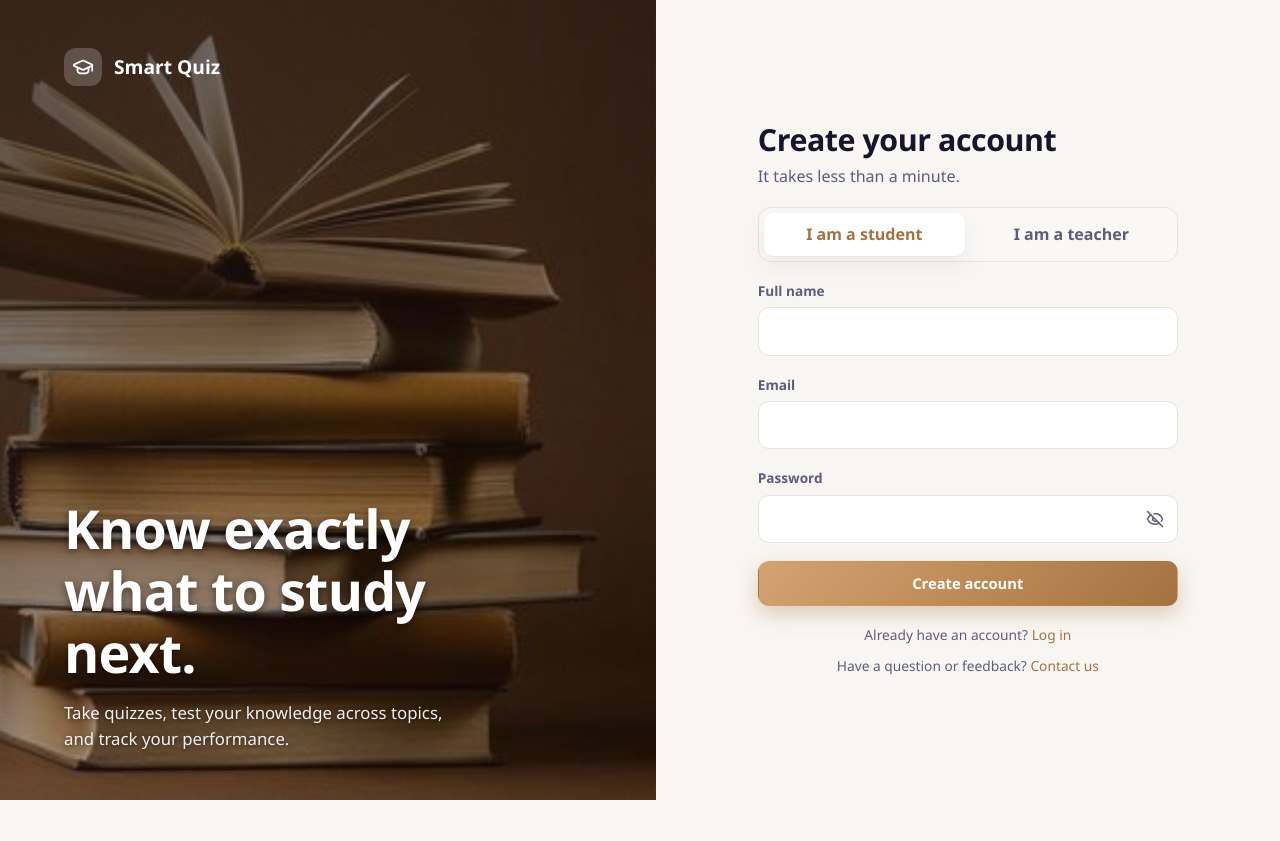
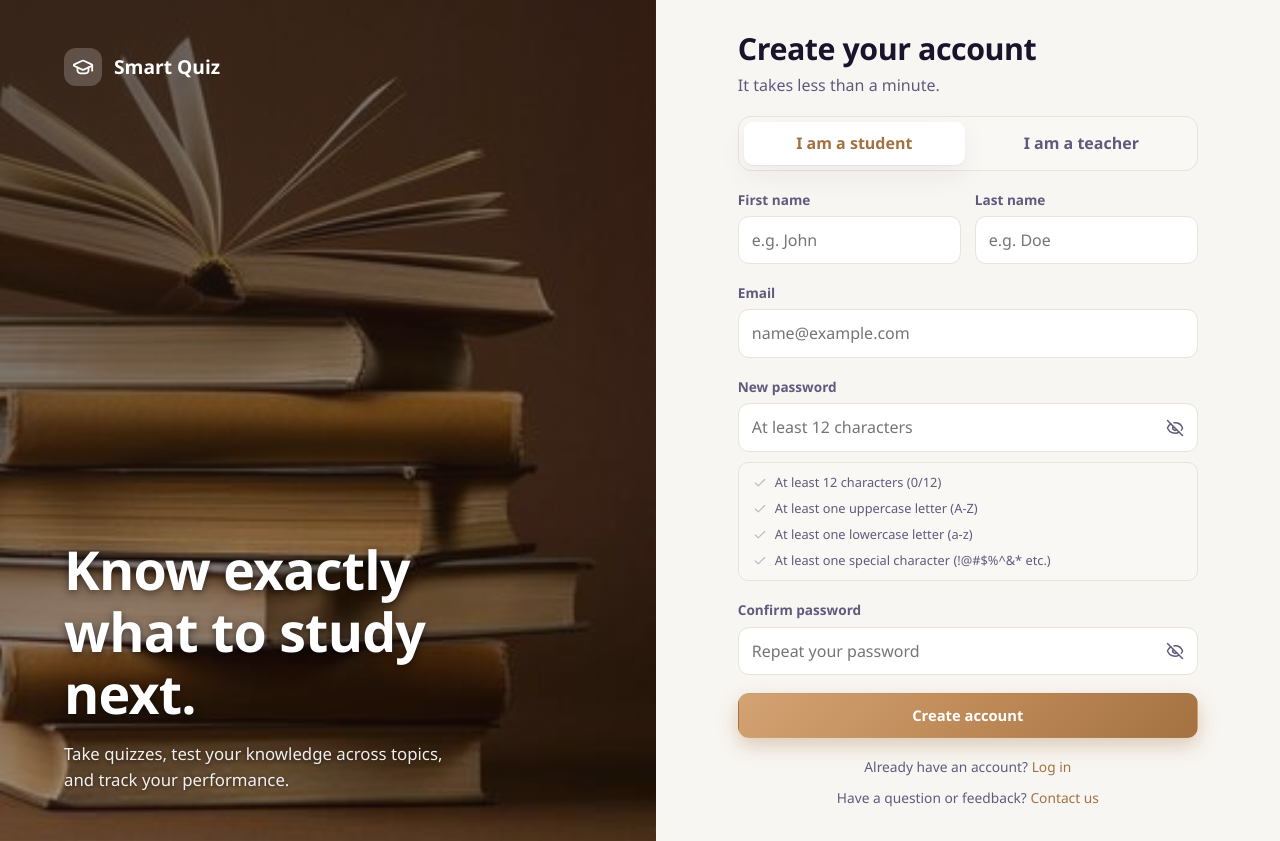
Before and after one commit to malikhussainali467-arch/SMART_QUIZ-MANAGEMENT-SYSTEM-AND-PERFORMANCE-ANALYZER, a React (Vite) app in the folder client/: page /register in a window 1280 px wide. Before the commit the page ends 800 px from the top, so only its background shows below. Built offline with nearby package versions, Linux system fonts and the light colour scheme.

Commit message:
Update Create Account form with First Name, Last Name, New Password, Confirm Password, and strict real-time validations

```diff
--- a/client/src/pages/auth/AuthPage.jsx
+++ b/client/src/pages/auth/AuthPage.jsx
@@ -1,6 +1,6 @@
 import { useState } from 'react';
 import { Link, useNavigate } from 'react-router-dom';
-import { GraduationCap, Eye, EyeOff } from 'lucide-react';
+import { GraduationCap, Eye, EyeOff, Check } from 'lucide-react';
 import { useAuth } from '../../context/AuthContext.jsx';
 import { homeFor } from '../../components/RouteGuards.jsx';
 import booksImage from '../../assets/books.jpg';
@@ -10,24 +10,164 @@ const DEMOS = [
   { label: 'Try as teacher', email: 'teacher@quiz.com', password: 'teacher123' },
 ];
 
+const HAS_NUMBERS = /[0-9]/;
+const HAS_SPECIAL_CHARS = /[^A-Za-z\s]/;
+const PWD_SPECIAL_REGEX = /[!@#$%^&*()_+\-=[\]{};':"\\|,.<>/?`~]/;
+
+function checkNameChars(value, label) {
+  if (!value) return '';
+  const hasNum = HAS_NUMBERS.test(value);
+  const hasSpec = HAS_SPECIAL_CHARS.test(value);
+  if (hasNum && hasSpec) {
+    return `${label} must contain only letters (no numbers or special characters allowed).`;
+  }
+  if (hasNum) {
+    return `${label} cannot contain numbers. Only letters are allowed.`;
+  }
+  if (hasSpec) {
+    return `${label} cannot contain special characters. Only letters are allowed.`;
+  }
+  return '';
+}
+
 /** One page for both Login and Register (the `mode` prop decides). */
 export default function AuthPage({ mode }) {
   const isLogin = mode === 'login';
 
   const { login, register } = useAuth();
   const navigate = useNavigate();
-  const [form, setForm] = useState({ name: '', email: '', password: '', role: 'student', teacherCode: '' });
+  const [form, setForm] = useState({
+    firstName: '',
+    lastName: '',
+    name: '',
+    email: '',
+    password: '',
+    confirmPassword: '',
+    role: 'student',
+  });
   const [showPassword, setShowPassword] = useState(false);
+  const [showConfirmPassword, setShowConfirmPassword] = useState(false);
   const [error, setError] = useState('');
   const [busy, setBusy] = useState(false);
 
   const set = (field) => (e) => setForm({ ...form, [field]: e.target.value });
 
-  async function authenticate(credentials) {
+  // Real-time validations for First and Last Name
+  const firstNameError = checkNameChars(form.firstName, 'First name');
+  const lastNameError = checkNameChars(form.lastName, 'Last name');
+
+  // Real-time validations for Password (registration mode)
+  const pwdLengthOk = form.password.length >= 12;
+  const pwdUpperOk = /[A-Z]/.test(form.password);
+  const pwdLowerOk = /[a-z]/.test(form.password);
+  const pwdSpecialOk = PWD_SPECIAL_REGEX.test(form.password);
+  const pwdAllLower = form.password.length > 0 && !pwdUpperOk;
+
+  // Confirm password matching
+  const passwordsMatch = !isLogin && form.confirmPassword.length > 0 && form.password === form.confirmPassword;
+  const passwordsMismatch = !isLogin && form.confirmPassword.length > 0 && form.password !== form.confirmPassword;
+
+  async function handleSubmit(e) {
+    e.preventDefault();
+    setError('');
+
+    if (isLogin) {
+      setBusy(true);
+      try {
+        const user = await login(form.email, form.password);
+        navigate(homeFor(user));
+      } catch (err) {
+        setError(err.message);
+      } finally {
+        setBusy(false);
+      }
+      return;
+    }
+
+    // Registration validations:
+    if (!form.firstName.trim()) {
+      setError('Please enter your first name.');
+      return;
+    }
+    if (firstNameError) {
+      setError(firstNameError);
+      return;
+    }
+
+    if (!form.lastName.trim()) {
+      setError('Please enter your last name.');
+      return;
+    }
+    if (lastNameError) {
+      setError(lastNameError);
+      return;
+    }
+
+    if (!form.email.trim()) {
+      setError('Please enter your email address.');
+      return;
+    }
+
+    if (!form.password) {
+      setError('Please enter a password.');
+      return;
+    }
+
+    if (!pwdLengthOk) {
+      setError('Password must be at least 12 characters long.');
+      return;
+    }
+
+    if (!pwdUpperOk) {
+      setError('Password cannot be only lowercase. It must include at least one uppercase letter (A-Z).');
+      return;
+    }
+
+    if (!pwdLowerOk) {
+      setError('Password must contain at least one lowercase letter (a-z).');
+      return;
+    }
+
+    if (!pwdSpecialOk) {
+      setError('Password must contain at least one special character (e.g. !@#$%^&*).');
+      return;
+    }
+
+    if (!form.confirmPassword) {
+      setError('Please confirm your password.');
+      return;
+    }
+
+    if (form.password !== form.confirmPassword) {
+      setError('Passwords do not match.');
+      return;
+    }
+
+    setBusy(true);
+    try {
+      const payload = {
+        firstName: form.firstName.trim(),
+        lastName: form.lastName.trim(),
+        name: `${form.firstName.trim()} ${form.lastName.trim()}`,
+        email: form.email.trim(),
+        password: form.password,
+        confirmPassword: form.confirmPassword,
+        role: form.role,
+      };
+      const user = await register(payload);
+      navigate(homeFor(user));
+    } catch (err) {
+      setError(err.message);
+    } finally {
+      setBusy(false);
+    }
+  }
+
+  async function handleDemoLogin(credentials) {
     setBusy(true);
     setError('');
     try {
-      const user = isLogin ? await login(credentials.email, credentials.password) : await register(credentials);
+      const user = await login(credentials.email, credentials.password);
       navigate(homeFor(user));
     } catch (err) {
       setError(err.message);
@@ -60,7 +200,7 @@ export default function AuthPage({ mode }) {
       </section>
 
       <section className="auth-panel">
-        <form className="auth-form" onSubmit={(e) => { e.preventDefault(); authenticate(form); }}>
+        <form className="auth-form" onSubmit={handleSubmit} noValidate>
           <div>
             <h2>{isLogin ? 'Welcome back' : 'Create your account'}</h2>
             <p className="muted" style={{ marginTop: 6 }}>{isLogin ? 'Log in to continue.' : 'It takes less than a minute.'}</p>
@@ -77,27 +217,67 @@ export default function AuthPage({ mode }) {
           )}
 
           {!isLogin && (
-            <div className="field">
-              <label htmlFor="name">Full name</label>
-              <input id="name" className="input" value={form.name} onChange={set('name')} required />
+            <div className="form-grid">
+              <div className="field">
+                <label htmlFor="firstName">First name</label>
+                <input
+                  id="firstName"
+                  className={`input ${firstNameError ? 'is-error' : ''}`}
+                  value={form.firstName}
+                  onChange={set('firstName')}
+                  required
+                  placeholder="e.g. John"
+                  autoComplete="given-name"
+                />
+                {firstNameError && (
+                  <span className="field-msg error">{firstNameError}</span>
+                )}
+              </div>
+
+              <div className="field">
+                <label htmlFor="lastName">Last name</label>
+                <input
+                  id="lastName"
+                  className={`input ${lastNameError ? 'is-error' : ''}`}
+                  value={form.lastName}
+                  onChange={set('lastName')}
+                  required
+                  placeholder="e.g. Doe"
+                  autoComplete="family-name"
+                />
+                {lastNameError && (
+                  <span className="field-msg error">{lastNameError}</span>
+                )}
+              </div>
             </div>
           )}
+
           <div className="field">
             <label htmlFor="email">Email</label>
-            <input id="email" type="email" className="input" value={form.email} onChange={set('email')} required autoComplete="email" />
+            <input
+              id="email"
+              type="email"
+              className="input"
+              value={form.email}
+              onChange={set('email')}
+              required
+              autoComplete="email"
+              placeholder="name@example.com"
+            />
           </div>
+
           <div className="field">
-            <label htmlFor="password">Password</label>
+            <label htmlFor="password">{isLogin ? 'Password' : 'New password'}</label>
             <div className="password-wrap">
               <input
                 id="password"
                 type={showPassword ? 'text' : 'password'}
-                className="input"
+                className={`input ${!isLogin && (pwdAllLower || (form.password && !pwdLengthOk)) ? 'is-error' : ''}`}
                 value={form.password}
                 onChange={set('password')}
                 required
-                minLength={6}
                 autoComplete={isLogin ? 'current-password' : 'new-password'}
+                placeholder={isLogin ? '••••••••' : 'At least 12 characters'}
               />
               <button
                 type="button"
@@ -108,19 +288,82 @@ export default function AuthPage({ mode }) {
                 {showPassword ? <Eye size={18} /> : <EyeOff size={18} />}
               </button>
             </div>
+
+            {!isLogin && (
+              <>
+                <div className="pwd-rules" aria-live="polite">
+                  <div className={`pwd-rule ${pwdLengthOk ? 'valid' : 'invalid'}`}>
+                    <Check size={14} style={{ opacity: pwdLengthOk ? 1 : 0.4 }} />
+                    <span>At least 12 characters ({form.password.length}/12)</span>
+                  </div>
+                  <div className={`pwd-rule ${pwdUpperOk ? 'valid' : 'invalid'}`}>
+                    <Check size={14} style={{ opacity: pwdUpperOk ? 1 : 0.4 }} />
+                    <span>At least one uppercase letter (A-Z)</span>
+                  </div>
+                  <div className={`pwd-rule ${pwdLowerOk ? 'valid' : 'invalid'}`}>
+                    <Check size={14} style={{ opacity: pwdLowerOk ? 1 : 0.4 }} />
+                    <span>At least one lowercase letter (a-z)</span>
+                  </div>
+                  <div className={`pwd-rule ${pwdSpecialOk ? 'valid' : 'invalid'}`}>
+                    <Check size={14} style={{ opacity: pwdSpecialOk ? 1 : 0.4 }} />
+                    <span>At least one special character (!@#$%^&* etc.)</span>
+                  </div>
+                </div>
+
+                {pwdAllLower && (
+                  <span className="field-msg error">
+                    Password cannot be only lowercase. You must include at least one uppercase letter (A-Z).
+                  </span>
+                )}
+              </>
+            )}
           </div>
 
+          {!isLogin && (
+            <div className="field">
+              <label htmlFor="confirmPassword">Confirm password</label>
+              <div className="password-wrap">
+                <input
+                  id="confirmPassword"
+                  type={showConfirmPassword ? 'text' : 'password'}
+                  className={`input ${passwordsMismatch ? 'is-error' : ''}`}
+                  value={form.confirmPassword}
+                  onChange={set('confirmPassword')}
+                  required
+                  autoComplete="new-password"
+                  placeholder="Repeat your password"
+                />
+                <button
+                  type="button"
+                  className="password-toggle"
+                  onClick={() => setShowConfirmPassword((prev) => !prev)}
+                  aria-label={showConfirmPassword ? 'Hide password' : 'Show password'}
+                >
+                  {showConfirmPassword ? <Eye size={18} /> : <EyeOff size={18} />}
+                </button>
+              </div>
+
+              {passwordsMismatch && (
+                <span className="field-msg error">Passwords do not match.</span>
+              )}
+              {passwordsMatch && (
+                <span className="field-msg success">Passwords match ✓</span>
+              )}
+            </div>
+          )}
 
           {error && <div className="notice notice-bad" role="alert">{error}</div>}
 
-          <button className="btn btn-primary btn-block" disabled={busy}>{busy ? 'Please wait…' : isLogin ? 'Log in' : 'Create account'}</button>
+          <button className="btn btn-primary btn-block" disabled={busy}>
+            {busy ? 'Please wait…' : isLogin ? 'Log in' : 'Create account'}
+          </button>
 
           {isLogin && (
             <div className="demo-box">
               <span className="small muted">Demo accounts are ready to use:</span>
               <div className="row-wrap">
                 {DEMOS.map((d) => (
-                  <button type="button" key={d.email} className="btn btn-soft btn-sm" disabled={busy} onClick={() => authenticate(d)}>{d.label}</button>
+                  <button type="button" key={d.email} className="btn btn-soft btn-sm" disabled={busy} onClick={() => handleDemoLogin(d)}>{d.label}</button>
                 ))}
               </div>
             </div>
--- a/client/src/styles/components.css
+++ b/client/src/styles/components.css
@@ -83,6 +83,18 @@
   color: var(--ink-soft); transition: color 0.2s;
 }
 .password-toggle:hover { color: var(--ink); }
+.input.is-error { border-color: var(--bad) !important; }
+.input.is-error:focus { box-shadow: 0 0 0 4px var(--bad-bg) !important; }
+.field-msg { font-size: 0.8rem; margin-top: 3px; line-height: 1.35; }
+.field-msg.error { color: var(--bad); }
+.field-msg.success { color: var(--good); }
+.pwd-rules {
+  background: var(--surface-2); border: 1px solid var(--line); border-radius: 10px;
+  padding: 10px 14px; display: grid; gap: 6px; font-size: 0.8rem; margin-top: 4px;
+}
+.pwd-rule { display: flex; align-items: center; gap: 8px; color: var(--ink-soft); transition: color 0.2s; }
+.pwd-rule.valid { color: var(--good); font-weight: 500; }
+.pwd-rule.invalid { color: var(--ink-soft); }
 
 /* ---------- Tables ---------- */
 .table-wrap { overflow-x: auto; }
--- a/client/src/styles/layout.css
+++ b/client/src/styles/layout.css
@@ -62,7 +62,7 @@
 .hero-card .meter { height: 7px; width: 150px; border-radius: 9px; background: rgba(255, 255, 255, 0.25); margin-top: 8px; overflow: hidden; }
 .hero-card .meter i { display: block; height: 100%; border-radius: 9px; background: #fff; }
 .auth-panel { display: grid; place-items: center; padding: 32px 24px; }
-.auth-form { width: min(420px, 100%); display: grid; gap: 18px; animation: pop 0.5s var(--ease); }
+.auth-form { width: min(460px, 100%); display: grid; gap: 18px; animation: pop 0.5s var(--ease); }
 .auth-form h2 { font-size: 1.9rem; }
 .role-switch { display: grid; grid-template-columns: 1fr 1fr; gap: 6px; padding: 5px; border-radius: 13px; background: var(--surface-2); border: 1px solid var(--line); }
 .role-switch button { padding: 9px; border: none; border-radius: 9px; background: transparent; font-weight: 600; color: var(--ink-soft); cursor: pointer; transition: all 0.2s; }
```
Also changed, not shown: 6 other files (tests, documents, lock files or other folders).
